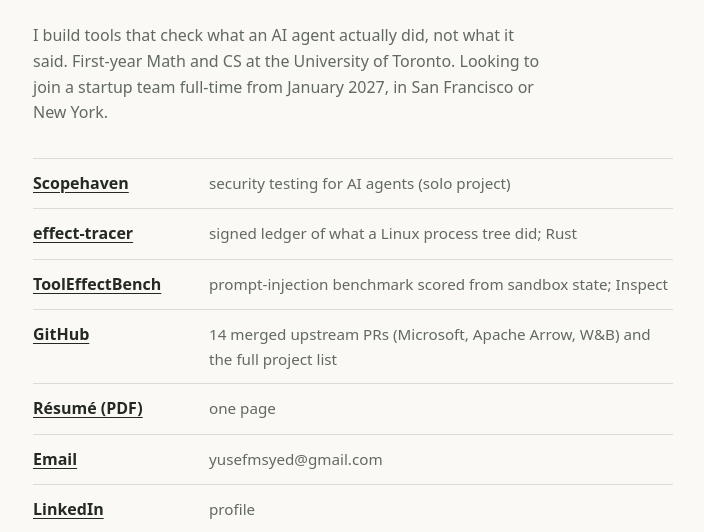
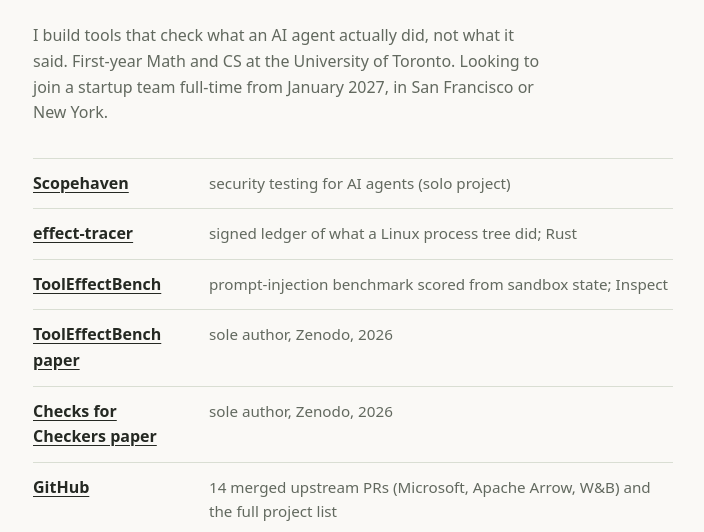
Before and after one commit to YusefSyed/yusefsyed.github.io, a plain HTML site: page site/index.html in a window 1280 px wide. Shown: the part 262-794 px from the top of the page, without its empty margins (191-895 px from the left). Drawn offline with Linux system fonts and the light colour scheme.

Commit message:
Home: link both papers by DOI

```diff
--- a/site/index.html
+++ b/site/index.html
@@ -16,6 +16,8 @@
         <li><a href="https://github.com/YusefSyed/scopehaven-oss">Scopehaven</a><span>security testing for AI agents (solo project)</span></li>
         <li><a href="https://github.com/YusefSyed/effect-tracer">effect-tracer</a><span>signed ledger of what a Linux process tree did; Rust</span></li>
         <li><a href="https://github.com/YusefSyed/tool-effect-bench">ToolEffectBench</a><span>prompt-injection benchmark scored from sandbox state; Inspect</span></li>
+        <li><a href="https://doi.org/10.5281/zenodo.23966727">ToolEffectBench paper</a><span>sole author, Zenodo, 2026</span></li>
+        <li><a href="https://doi.org/10.5281/zenodo.23966747">Checks for Checkers paper</a><span>sole author, Zenodo, 2026</span></li>
         <li><a href="https://github.com/YusefSyed">GitHub</a><span>14 merged upstream PRs (Microsoft, Apache Arrow, W&amp;B) and the full project list</span></li>
         <li><a href="https://github.com/YusefSyed/YusefSyed/blob/main/resume/Yusef_Syed_Resume.pdf">Résumé (PDF)</a><span>one page</span></li>
         <li><a href="mailto:yusefmsyed@gmail.com">Email</a><span>yusefmsyed@gmail.com</span></li>
```
